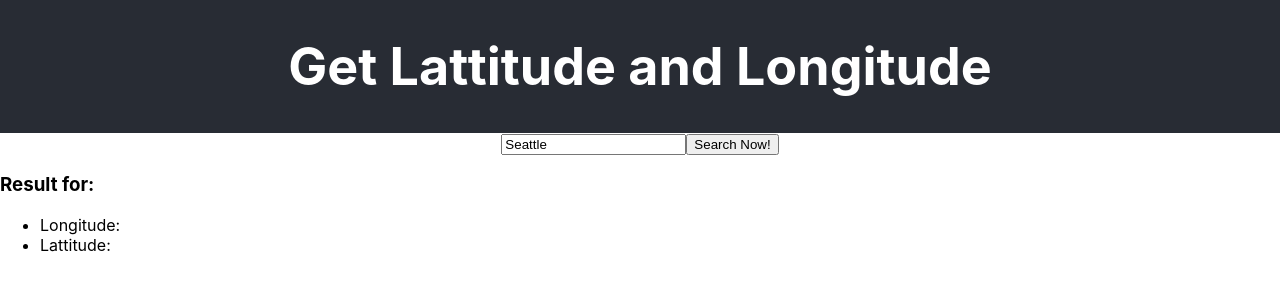
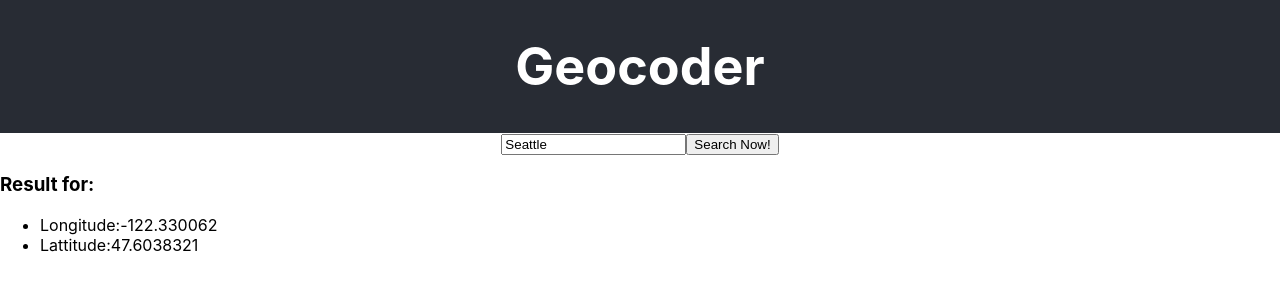
Before and after one commit to goldenkairos/react-geocoder, a React (Create React App) app: page / in a window 1280 px wide. Shown: the top 300 px of the page. Built offline with nearby package versions, Linux system fonts and the light colour scheme; no server answers.

Commit message:
WIP ---nothing being displayed on browser

```diff
--- a/src/App.js
+++ b/src/App.js
@@ -2,63 +2,73 @@
 import './App.css';
 import NewLocationForm from './components/NewLocationForm';
 import LocationList from './components/LocationList';
+// import API from "./.env"
+// import key from "./.env"
+import { useState,useEffect } from 'react';
 
 const INITIAL_CITY = [{
   name:"Seattle",
   lat: 47.6038321,
   lon: -122.330062
-}]
+}];
+const key = "pk.d3239da17a96e36bb9f66cb0184f44ec";
 
+const API = 'https://us1.locationiq.com/v1/search.php';
 
 function App() {
 
 const axios = require('axios');
-const key = "pk.d3239da17a96e36bb9f66cb0184f44ec"
 
-const API = 'https://us1.locationiq.com/v1/search.php'
-const location = 'Seattle';
+const [coordinates, setCoordinates] = useState(INITIAL_CITY
+);
 
-let lon = 0;
-let lat = 0;
-
-const getLat= (location) => {
-  axios.get(API, {params:{key:key, q:location, format:"json"}})
+const getInfo= () => {
+  axios.get(API, {params:{key:key, q:coordinates[0].name, format:"json"}})
       .then((result) => {
-        console.log(`${location} lat: ${lat}`);
-          return result.data[0].lat;
-          // lon = result.data[0].lon;
-
+          const locAPICopy = () =>{
+            return{
+            name: coordinates[0].name,
+            lat:result.data[0].lat,
+            lon: result.data[0].lon,
+          };
+        }
+        setCoordinates(locAPICopy);
+        console.log("NEW COORDINATES",coordinates)
       })
       .catch((error) => {
           console.log(error);
       });
 }
 
-const getLon= (location) => {
-  axios.get(API, {params:{key:key, q:location, format:"json"}})
-      .then((result) => {
-          // lat = result.data[0].lat;
-          console.log(`${location} lon: ${lon}`);
-          return result.data[0].lon;
+useEffect(getInfo,[]);
 
-      })
-      .catch((error) => {
-          console.log(error);
-      });
-}
+// const getLon= (location) => {
+//   axios.get(API, {params:{key:key, q:location, format:"json"}})
+//       .then((result) => {
+//           // lat = result.data[0].lat;
+//           console.log(`${location} lon: ${lon}`);
+//           return result.data[0].lon;
+
+//       })
+//       .catch((error) => {
+//           console.log(error);
+//       });
+// }
 
   return (
     <div className="App">
       <header className="App-header">
-        <h1>Get Lattitude and Longitude</h1>
+        <h1>Geocoder</h1>
       </header>
       <main>
-        <NewLocationForm />
+        <NewLocationForm
+          coordinates={coordinates}
+          getInfoCallbackfunc={getInfo}
+        />
       <section className='result'>
         <h3> Result for:</h3>
         <LocationList
-          getLat={getLat}
-          getLon={getLon}
+        coordinates={coordinates}
         />
 
         </section>
--- a/src/components/Location.js
+++ b/src/components/Location.js
@@ -1,12 +1,16 @@
+
+
+
+
 function Location(props) {
 
-  const getLat = props.getLat;
-  const getLon = props.getLon;
+  const coordinates = props.coordinates
+
 
   return (
     <ul>
-      <li>Longitude:{getLon}</li>
-      <li>Lattitude:{getLat}</li>
+      <li>Longitude:{coordinates[0].lon}</li>
+      <li>Lattitude:{coordinates[0].lat}</li>
     </ul>
   );
 }
--- a/src/components/LocationList.js
+++ b/src/components/LocationList.js
@@ -1,17 +1,16 @@
 import Location from "./Location";
 
 function LocationList(props) {
-  const getLat = props.getLat;
-  const getLon = props.getLon;
+  const getInfoCallbackfunc= props.getInfoCallbackfunc;
+  const coordinates = props.coordinates;
+
 
   return (
     <div>
       <Location
-      key={props.lat}
-      // lat={props.lat}
-      // lon={props.lon}
-      getLat={getLat}
-      getLon={getLon}
+
+      getInfoCallbackfunc={getInfoCallbackfunc}
+      coordinates={coordinates}
 
       />
     </div>
--- a/src/components/NewLocationForm.js
+++ b/src/components/NewLocationForm.js
@@ -5,38 +5,35 @@ const INITIAL_FORM_DATA ={
   name:'Seattle'
 }
 
+const NewLocationForm = (props) => {
 
-const NewLocationForm = () => {
-//   const [formFields, setFormFields] = useState({
-//     name: '',
-//     email: ''
-// });
 const [formData, setFormData] = useState(INITIAL_FORM_DATA);
 
 const onNameChange = (event) => {
   console.log("Handle change called")
   console.log(`Target name: ${event.target.name} Target value: ${event.target.value}`)
-    setFormData(event.target.value)}
-  // const newFormField = {
+  const newFormData = {
+    ...formData,
+    [event.target.name]: event.target.value
+  };
 
-  //   ...formFields,
-  //   [event.target.name]: event.target.value
-  // }
-  // setFormFields(newFormField);
-//   setFormData({
-//       ...formData,
-//       name: event.target.value
-//   })
-// };
+  setFormData(newFormData);
 
+  }
+
+const handleNewSubmit =(e) => {
+  e.preventDefault();
+  console.log(formData)
+  props.getInfoCallbackfunc(formData);
+};
 
   return (
-      <form>
+      <form onSubmit={handleNewSubmit}>
           <div>
-              <label htmlFor="city"></label>
+              <label htmlFor="name"></label>
               <input
               type="text"
-              name="city"
+              name="name"
               value={formData.name}
               onChange={onNameChange}
               />
```
Also changed, not shown: 1 other file (tests, documents, lock files or other folders).
